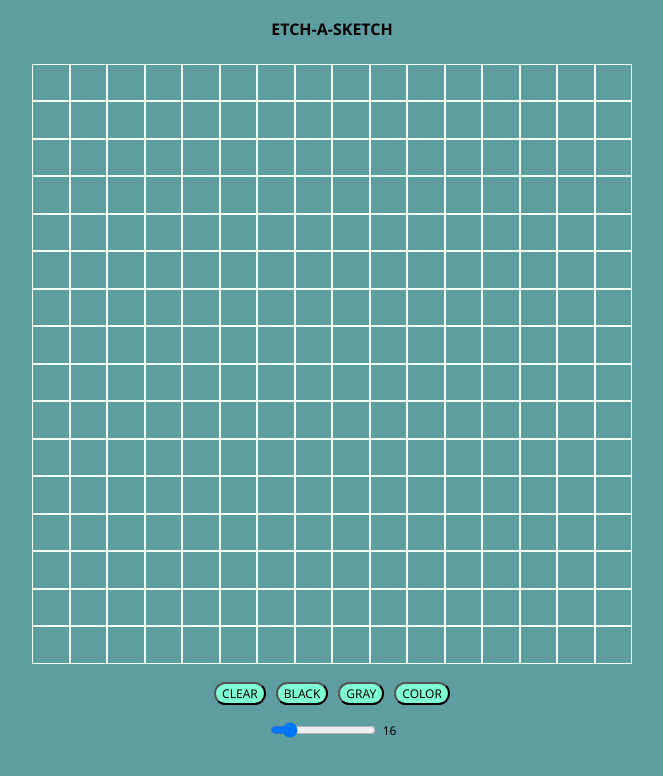
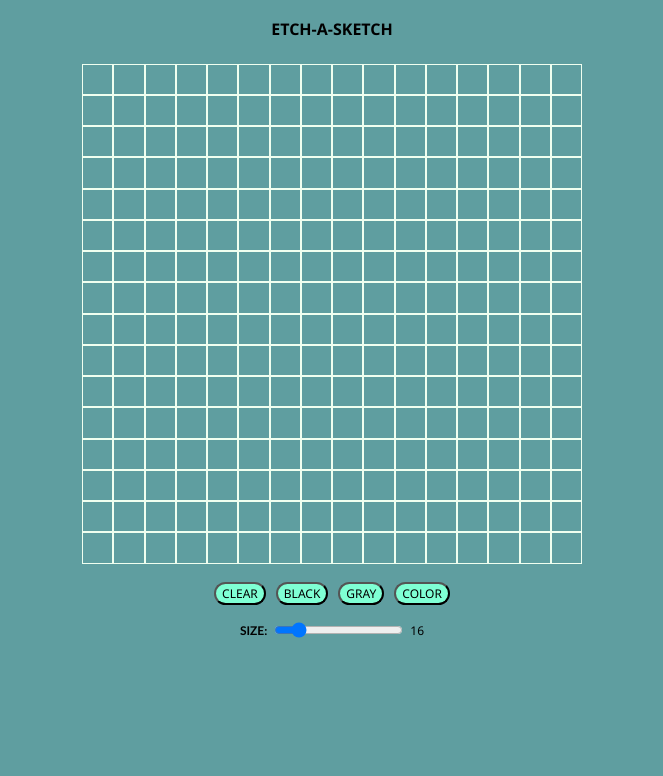
Before and after one commit to akashthota/etch-a-sketch, a plain HTML site: page index.html in a window 1280 px wide. Shown: the whole page, without its empty margins (308-971 px from the left). Drawn offline with Linux system fonts and the light colour scheme.

Commit message:
grid changes

```diff
--- a/index.html
+++ b/index.html
@@ -13,7 +13,7 @@
         <button id="black">BLACK</button>
         <button id="gray">GRAY</buttton>
         <button id="rgb">COLOR</button></div>
-    <div class="sliderbox"><input type="range" min="2" max="100" value="16" id="slider">
+    <div class="sliderbox"><a><strong>SIZE:</strong></a><input type="range" min="2" max="100" value="16" id="slider">
         <p class="value">16</p></div>
 </div>
     <script src="js.js" defer></script>
--- a/style.css
+++ b/style.css
@@ -5,13 +5,12 @@
     align-items: center;
     justify-content: flex-start;
     width: 100%;
-
     gap: 10px;
 }
 .grid{
     margin-top: -8px;
-    width: 600px;
-    height: 600px;
+    width: 500px;
+    height: 500px;
     display: grid;
     margin-bottom: 8px;
 
@@ -58,3 +57,7 @@ input[type="range"] {
     width: 70%;
     fill: aquamarine;
 }
+a{
+    font-family: 'Trebuchet MS', 'Lucida Sans Unicode', 'Lucida Grande', 'Lucida Sans', Arial, sans-serif;
+    font-size: 12px;
+}
```
